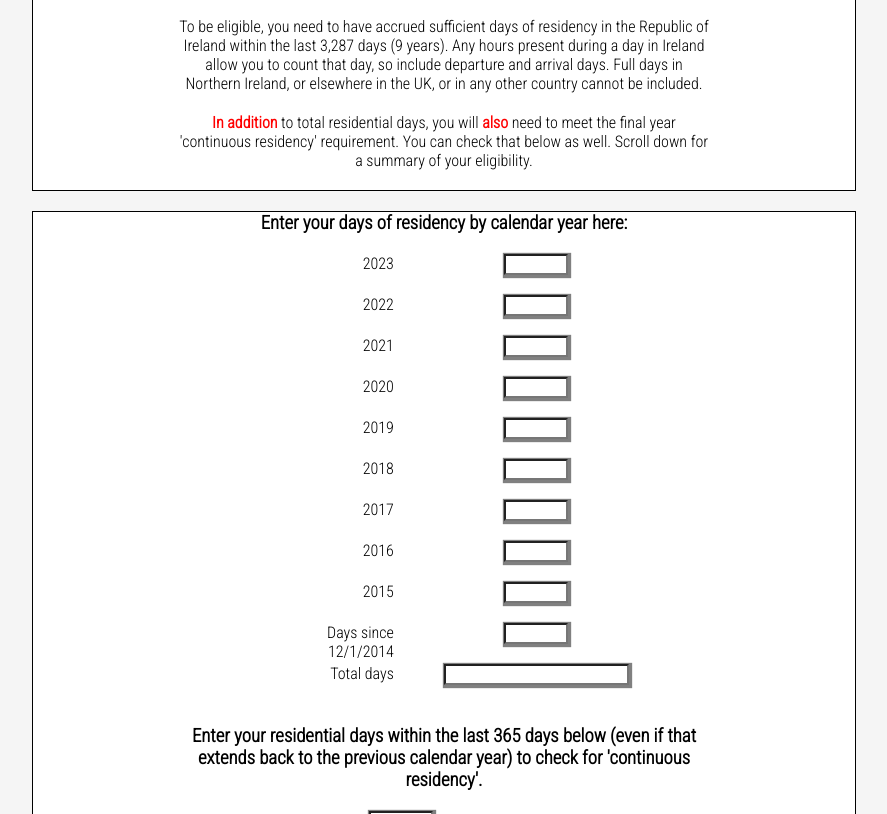
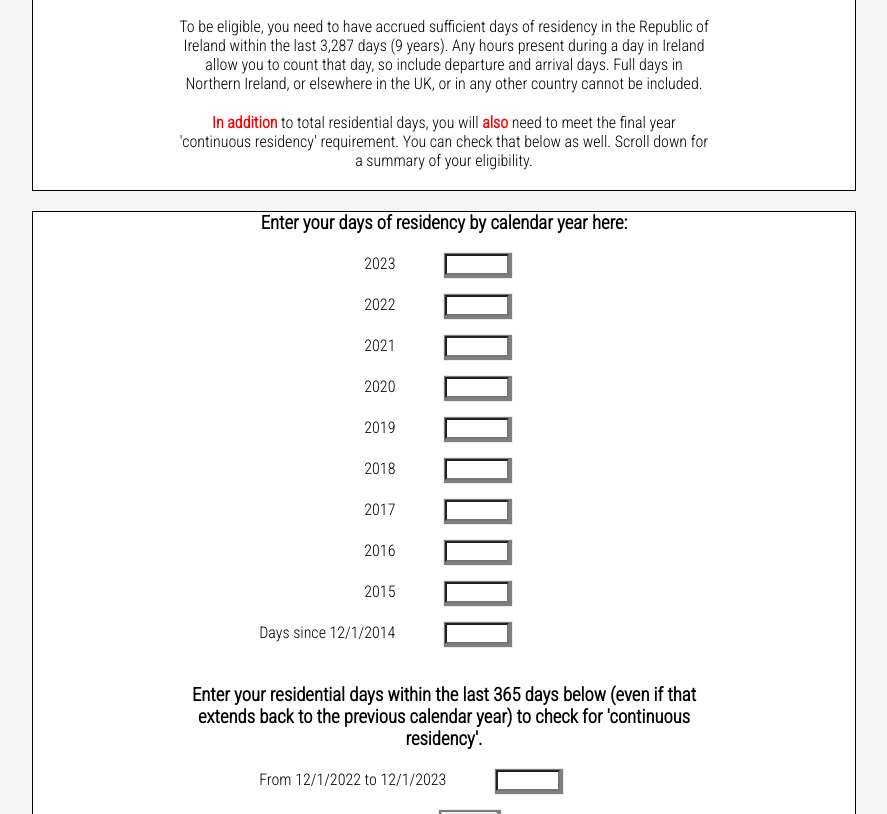
Before and after one commit to BlueBindy/residency-checker, a plain HTML site: page index.html in a window 1280 px wide. Shown: the part 138-952 px from the top of the page, without its empty margins (196-1083 px from the left). Drawn offline with Linux system fonts and the light colour scheme.

Commit message:
Add: current date range for last 365 days residency input section

```diff
--- a/assets/js/script.js
+++ b/assets/js/script.js
@@ -25,9 +25,11 @@ function submitButton() {
 /*code to insert correct year based on existing date into website*/
 /*need to edit to avoid global variable*/
 let todaysDate = new Date();
+let thisYear = todaysDate.getFullYear();
 let thisDay = todaysDate.getDate();
 let thisMonth = todaysDate.getMonth()
 let earliestYear = todaysDate.getFullYear() - 9;
+let yearAgo = todaysDate.getFullYear() - 1;
 
 document.getElementById("current-year").innerHTML = (new Date().getFullYear());
 document.getElementById("current-minusone").innerHTML = (new Date().getFullYear() - 1);
@@ -37,9 +39,9 @@ document.getElementById("current-minusfour").innerHTML = (new Date().getFullYear
 document.getElementById("current-minusfive").innerHTML = (new Date().getFullYear() - 5);
 document.getElementById("current-minussix").innerHTML = (new Date().getFullYear() - 6);
 document.getElementById("current-minusseven").innerHTML = (new Date().getFullYear() - 7);
-document.getElementById("current-minuseight").innerHTML = (new Date().getFullYear() - 8)
+document.getElementById("current-minuseight").innerHTML = (new Date().getFullYear() - 8);
 document.getElementById("current-minusnine").innerHTML = (`Days since ${thisDay}/${thisMonth + 1}/${earliestYear}`);
-
+document.getElementById("last-365").innerHTML = (`From ${thisDay}/${thisMonth + 1}/${yearAgo} to ${thisDay}/${thisMonth + 1}/${thisYear}`);
 
 
 function checkReset() {
--- a/index.html
+++ b/index.html
@@ -105,13 +105,13 @@
                 </div>
 
 
-                <div class="days-data">
-                    <label for="total-days">Total days</label>
+                <!--<div class="days-data">
+                    <label for="total-days"><span id="total"></label>
                     <span>
                         <input name="total-days" id="total-days" type="number" min="0">
                         </input>
                         <span>
-                </div>
+                </div> -->
             </div>
             </div>
             <h3>Enter your residential days within the last 365 days below (even if that extends back to the previous
@@ -119,7 +119,7 @@
 
             <div class="days-section">
                 <div class="final-year">
-                    <label for="continuous-residency">Final year</label>
+                    <label for="continuous-residency"><span id="last-365"></label>
                     <span>
                         <input name="continuous-residency" id="inputfield-11" type="number" min="0" max="366">
                         </input> <span><br>
```
